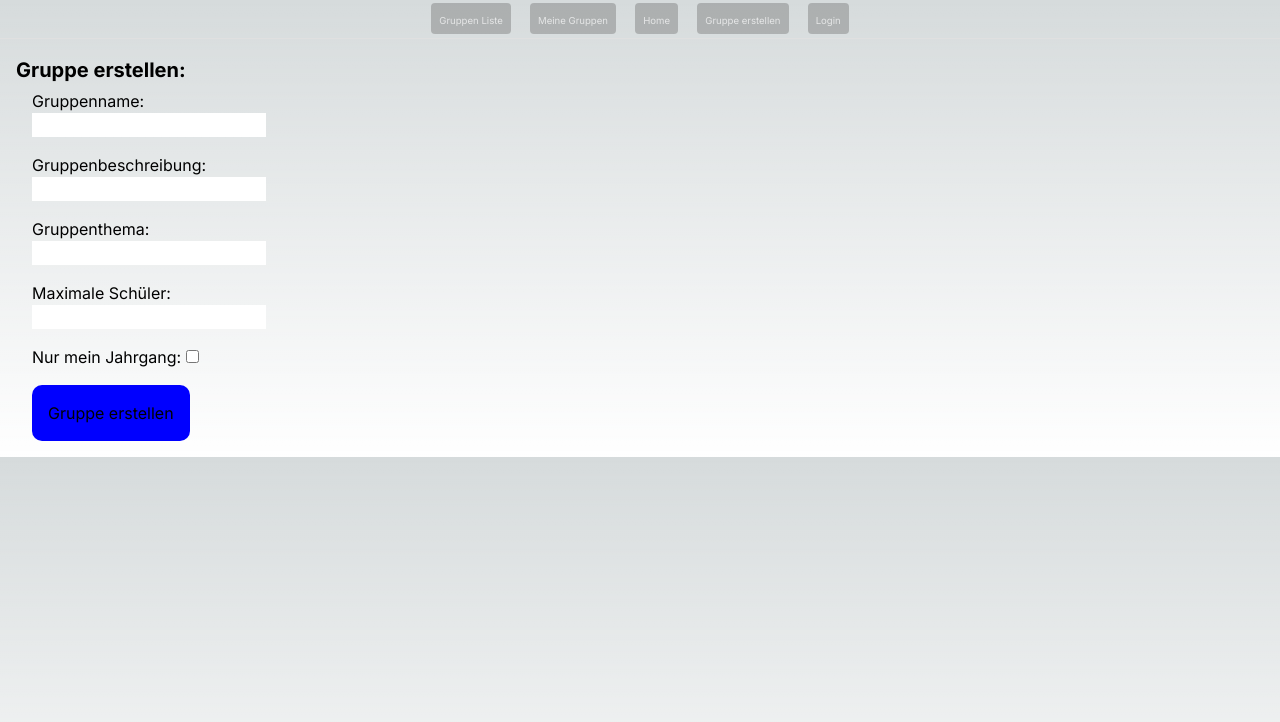
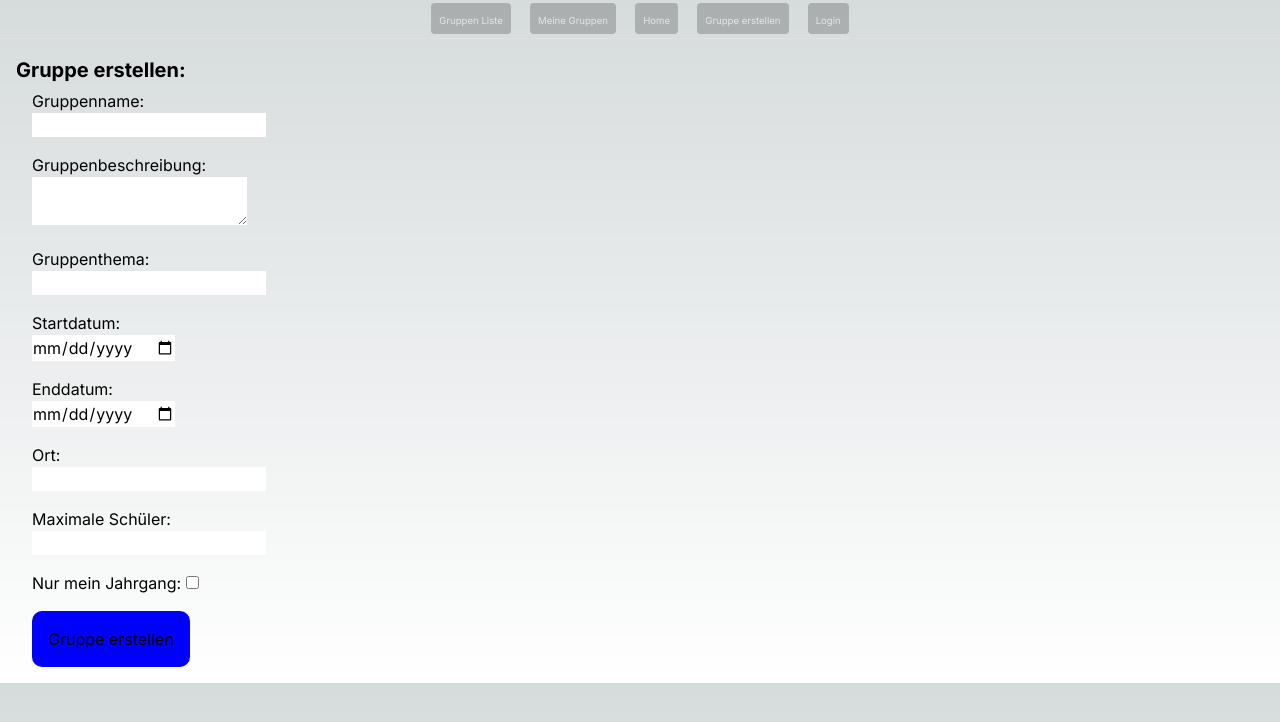
Before and after one commit to FIA-GSO/Projektgruppe1-Lerngruppen-tool, a Next.js app in the folder frontend/lerntool/: page /home/creategroup in a window 1280 px wide. Shown: the top 722 px of the page. Built offline with nearby package versions, Linux system fonts and the light colour scheme.

Commit message:
create group update

```diff
--- a/frontend/lerntool/app/home/creategroup/Creategroup.css
+++ b/frontend/lerntool/app/home/creategroup/Creategroup.css
@@ -22,3 +22,10 @@
     border-radius: 10px;
     cursor: pointer;
 }
+
+.formrow input {
+    color: black;
+}
+.formrow textarea {
+    color: black;
+}
--- a/frontend/lerntool/app/home/creategroup/page.tsx
+++ b/frontend/lerntool/app/home/creategroup/page.tsx
@@ -11,70 +11,94 @@ export default function CreateGroup() {
         const groupname = document.getElementById('groupname') as HTMLInputElement;
         const groupdescription = document.getElementById('groupdescription') as HTMLInputElement;
         const grouptopic = document.getElementById('grouptopic') as HTMLInputElement;
+        const groupstartdate = document.getElementById('groupstartdate') as HTMLInputElement;
+        const groupenddate = document.getElementById('groupenddate') as HTMLInputElement;
+        const grouplocation = document.getElementById('grouplocation') as HTMLInputElement;
         const groupmembercount = document.getElementById('groupmembercount') as HTMLInputElement;
         const groupprivat = document.getElementById('groupprivat') as HTMLInputElement;
-        console.log(groupname.value, groupdescription.value, grouptopic.value, groupmembercount.value, groupprivat.checked);
+        console.log(groupname.value, groupdescription.value, grouptopic.value, groupmembercount.value, groupprivat.checked, groupstartdate.value, groupenddate.value, grouplocation.value);
 
         // Get the user token from local storage
-        const user = JSON.parse(localStorage.getItem('user') ?? '');
-        if (!user || !user.token) {
-            return;
-        }
+        // const user = JSON.parse(localStorage.getItem('user') ?? '');
+        // if (!user || !user.token) {
+        //     return;
+        // }
 
         // Send the group data to the server
         fetch('http://localhost:3080/creategroup', {
                 method: 'POST',
                 headers: {
                     'Content-Type': 'application/json',
-                'usertoken': user.token,
+                    'usertoken': "user.token",
                 },
                 body: JSON.stringify({
-                groupname: groupname.value,
-                groupdescription: groupdescription.value,
-                grouptopic: grouptopic.value,
-                groupmembercount: groupmembercount.value,
-                groupprivat: groupprivat.checked,
+                    name: groupname.value,
+                    description: groupdescription.value,
+                    topic: grouptopic.value,
+                    groupstartdate: groupstartdate.value,
+                    groupenddate: groupenddate.value,
+                    maxmember: groupmembercount.value,
+                    location: grouplocation.value,
+                    thisyearonly: groupprivat.checked,
                 }),
-        }).then((r) => {
-            if (r.status === 200) {
-                // If the group was created successfully, redirect to the group page
-                router.push('/mygroups');
+            })
+            .then((response) => response.json())
+            .then((data) => {
+                let groupid = data.groupid;
+                if (groupid) {
+                    router.push(`/group/${groupid}`);
                 }
             }).catch((e) => {
                 console.error(e);
             });
+
+
     }
 
     return (
         <div className="container">
             <h1 className="header">Gruppe erstellen:</h1>
             <form className="creategroupform">
-                <div>
+                <div className="formrow">
                     <label htmlFor="groupname">Gruppenname: </label>
                     <br />
                     <input type="text" id="groupname" />
                 </div>
-                <div>
+                <div className="formrow">
                     <label htmlFor="groupdescription">Gruppenbeschreibung: </label>
                     <br />
-                    <input type="text" id="groupdescription" />
+                    <textarea id="groupdescription" />
                 </div>
-                <div>
+                <div className="formrow">
                     <label htmlFor="grouptopic">Gruppenthema: </label>
                     <br />
                     <input type="text" id="grouptopic" />
                 </div>
-                <div>
+                <div className="formrow">
+                    <label htmlFor="groupstartdate">Startdatum: </label>
+                    <br />
+                    <input type="date" id="groupstartdate" />
+                </div>
+                <div className="formrow">
+                    <label htmlFor="groupenddate">Enddatum: </label>
+                    <br />
+                    <input type="date" id="groupenddate" />
+                </div>
+                <div className="formrow">
+                    <label htmlFor="grouplocation">Ort: </label>
+                    <br />
+                    <input type="text" id="grouplocation" />
+                </div>
+                <div className="formrow">
                     <label htmlFor="groupmembercount">Maximale Schüler: </label>
                     <br />
                     <input type="number" id="groupmembercount" />
                 </div>
-                <div>
+                <div className="formrow">
                     <label htmlFor="groupprivat">Nur mein Jahrgang: </label>
                     <input type="checkbox" id="groupprivat" />
                 </div>
-
-                <div>
+                <div className="formrow">
                     <input className="submitbutton" type="button" onClick={createGroup} value="Gruppe erstellen" />
                 </div>
             </form>
```
Lines whose indentation alone changed are shown as unchanged.
